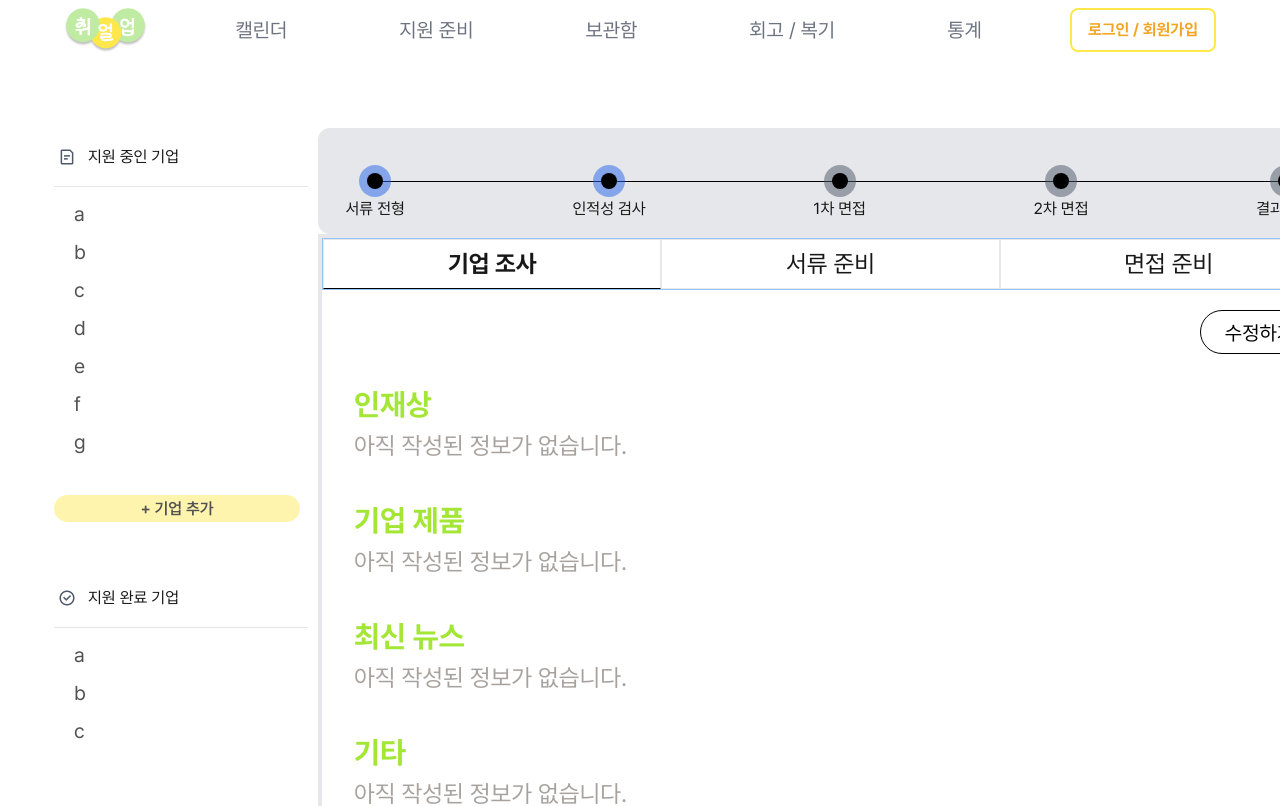
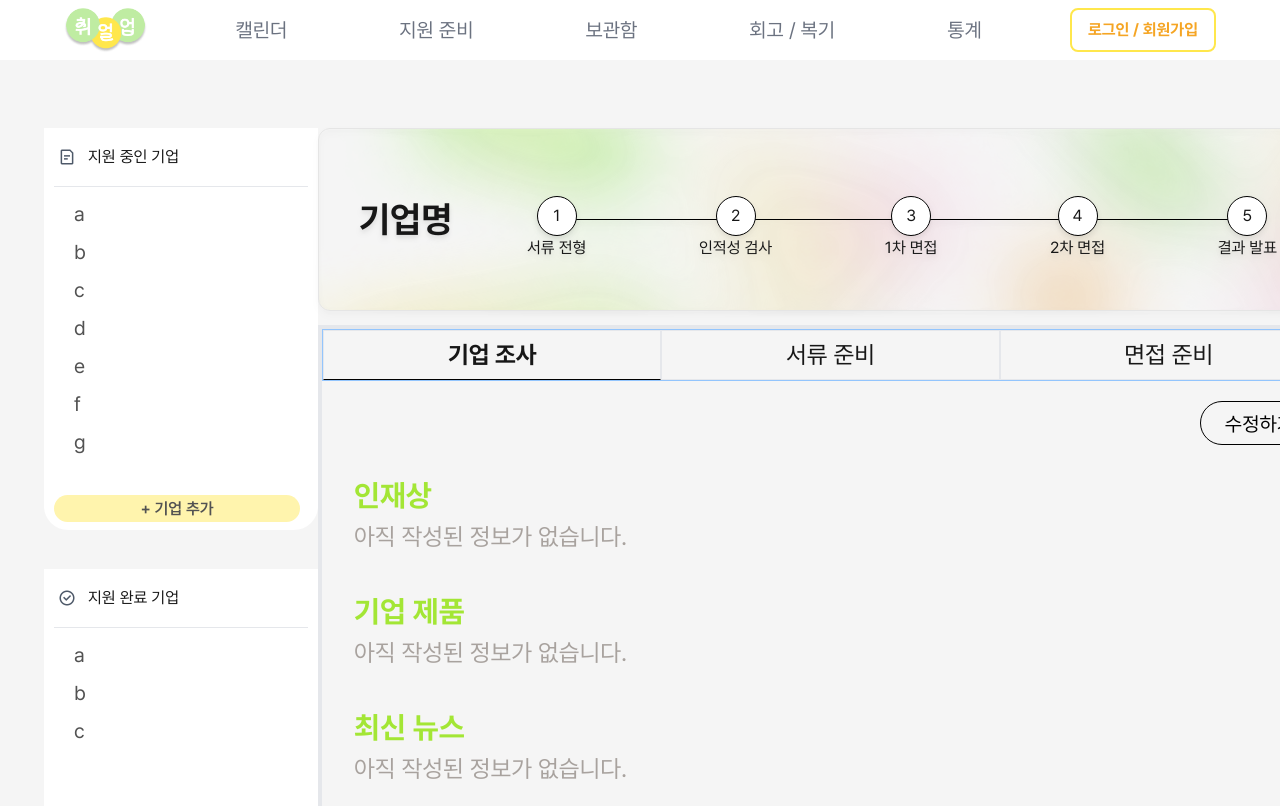
Before and after one commit to SKT-5CEAN/front-end, a Next.js app: page /apply/1 in a window 1280 px wide. Shown: the top 806 px of the page. Built offline with nearby package versions, Linux system fonts and the light colour scheme; a web font is replaced by a local one.

Commit message:
DEV-92 style: Progress Bar 스타일 작업

```diff
--- a/src/app/apply/[company]/page.tsx
+++ b/src/app/apply/[company]/page.tsx
@@ -46,11 +46,11 @@ function ApplyCompanyPage({ params }: { params: { company: string } }) {
   ];
 
   return (
-    <div className="pt-32 pb-4 px-11 flex justify-between">
+    <div className="pt-32 pb-4 px-11 flex justify-between bg-neutral-100">
       <section className="flex flex-col justify-between">
         <CompanyList selectedCompany={params.company} />
       </section>
-      <section>
+      <section className="flex flex-col gap-[14px]">
         <ProgressBar processData={processList} />
         <div className="w-[64.0625rem] h-[750px] border-4">
           <Tab tabList={tabList} />
--- a/src/app/globals.css
+++ b/src/app/globals.css
@@ -109,3 +109,7 @@ body {
     url("/public/fonts/Pretendard-Black.woff") format("woff"),
     url("/public/fonts/Pretendard-Black.woff2") format("woff2");
 }
+
+.cu-progress-btn {
+  @apply w-10 h-10 rounded-full bg-white border border-black cursor-pointer;
+}
--- a/src/components/common/Bar/ProgressBar/ProgressBar.tsx
+++ b/src/components/common/Bar/ProgressBar/ProgressBar.tsx
@@ -43,24 +43,24 @@ function ProgressBar(props: ProgressBarProps) {
   };
 
   return (
-    <div className="w-full h-[106px] bg-gray-200 rounded-xl flex justify-center items-center relative">
-      <div className="w-[920px] h-[1px] bg-black absolute"></div>
-      <div className="w-[970px] h-20 flex absolute justify-between">
+    <div className="relative w-full h-[183px] bg-[url('/progress-gradient.png')] bg-cover rounded-xl flex items-center p-10 justify-between drop-shadow-md border border-neutral-200">
+      <p className="absolute font-bold text-4xl">기업명</p>
+      <div className="w-[800px] h-[72px] absolute right-10 flex justify-center items-center">
+        <div className="w-[700px] h-[1px] bg-black absolute"></div>
+        <div className="w-[750px] h-20 flex justify-between absolute">
           {inputProcessData.length > 0 &&
             inputProcessData.map((el, idx) => (
               <div
                 key={idx}
                 className="h-18 flex flex-col justify-end items-center relative"
               >
-              <div
+                <button
+                  className="cu-progress-btn"
                   onClick={() => handleClick(el.name)}
-                className={`w-8 h-8 rounded-full ${el.status === "pass" && "bg-blue-600"} ${el.status === "fail" && "bg-red-600"} ${el.status === "pending" && "bg-gray-600"} bg-opacity-50 absolute inset-1/2 -translate-x-1/2 -translate-y-1/2`}
-              ></div>
-              <div
-                onClick={() => handleClick(el.name)}
-                className="w-4 h-4 rounded-full bg-black absolute inset-1/2 -translate-x-1/2 -translate-y-1/2"
-              ></div>
-              <div>{el.name}</div>
+                >
+                  {idx + 1}
+                </button>
+                <p>{el.name}</p>
                 {clickedProcess === el.name && (
                   <div className="absolute w-24 h-16 p-2 bg-white top-14 rounded-xl flex flex-col border border-black">
                     {getStatusOptions(el.status).map((option) => (
@@ -78,6 +78,7 @@ function ProgressBar(props: ProgressBarProps) {
             ))}
         </div>
       </div>
+    </div>
   );
 }
 
```
Also changed, not shown: public/progress-gradient.png (added). Lines whose indentation alone changed are shown as unchanged.
